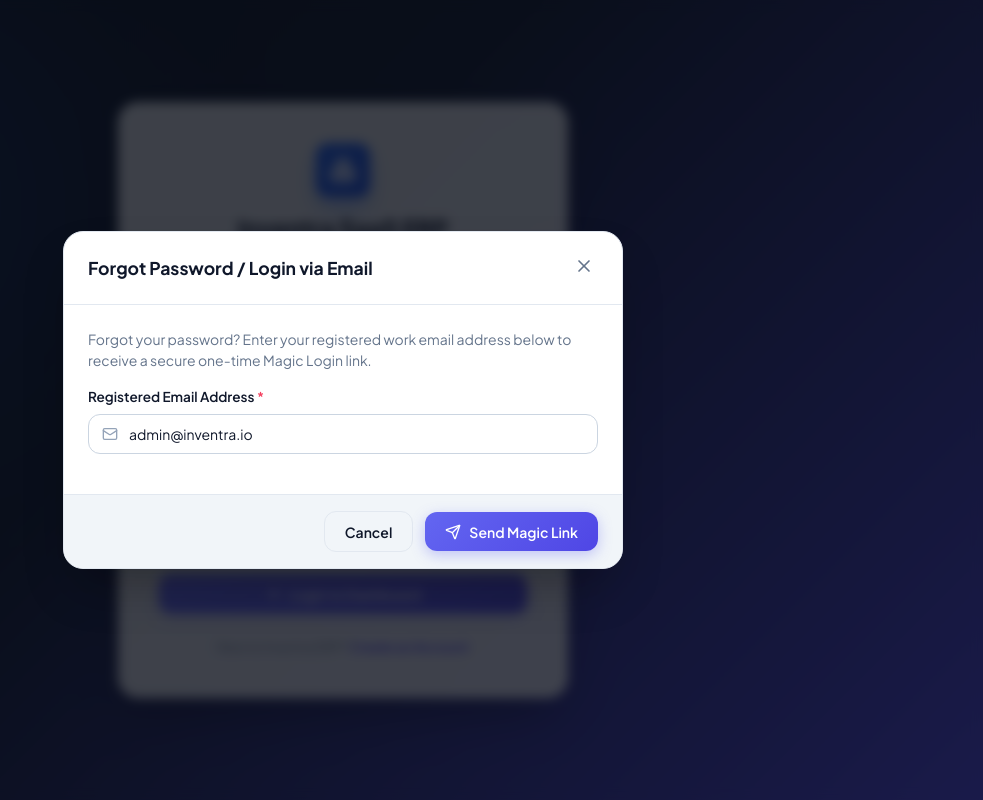
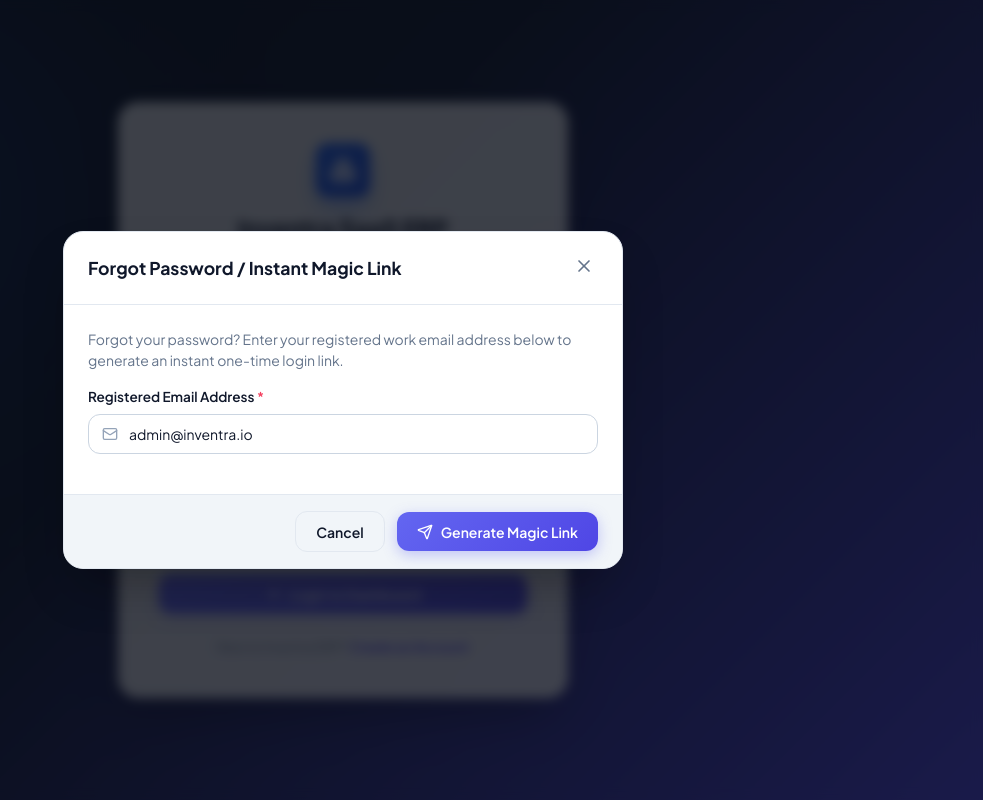
Before and after one commit to Divyanshu-Kumar20/Inventory-Management, a React (Vite) app in the folder client/: page /login in a window 1280 px wide. Both pictures are taken after a click on the button "Forgot Password?". Shown: the whole page, without its empty margins (297-1280 px from the left). Built offline with nearby package versions, Linux system fonts and the light colour scheme.

Commit message:
fix: clarify magic link instant authentication button in login modal

```diff
--- a/client/src/pages/auth/Login.jsx
+++ b/client/src/pages/auth/Login.jsx
@@ -56,7 +56,7 @@ export const Login = () => {
       return;
     }
     setMagicLinkSent(true);
-    toast.success(`One-Time Magic Login Link sent to ${targetEmail}`, 'Email Sent');
+    toast.success(`One-Time Magic Login Link generated for ${targetEmail}`, 'Email Link Ready');
   };
 
   const handleDirectEmailLogin = () => {
@@ -304,7 +304,7 @@ export const Login = () => {
       <Modal
         isOpen={showForgotModal}
         onClose={() => setShowForgotModal(false)}
-        title="Forgot Password / Login via Email"
+        title="Forgot Password / Instant Magic Link"
         footer={
           <>
             <Button variant="outline" onClick={() => setShowForgotModal(false)}>Cancel</Button>
@@ -314,14 +314,14 @@ export const Login = () => {
               </Button>
             ) : (
               <Button variant="primary" icon={Send} onClick={handleSendMagicLink}>
-                Send Magic Link
+                Generate Magic Link
               </Button>
             )}
           </>
         }
       >
         <p style={{ fontSize: '0.875rem', color: 'var(--text-muted)', marginBottom: '1rem' }}>
-          Forgot your password? Enter your registered work email address below to receive a secure one-time Magic Login link.
+          Forgot your password? Enter your registered work email address below to generate an instant one-time login link.
         </p>
 
         <Input
@@ -345,7 +345,7 @@ export const Login = () => {
               fontSize: '0.85rem'
             }}
           >
-            <strong>✨ Magic Link Ready:</strong> A single-use login link has been dispatched to <strong>{forgotEmail}</strong>. You can click below to simulate immediate email link authentication.
+            <strong>✨ Magic Link Ready:</strong> Click the blue <strong>"Login Now via Email Link"</strong> button below to sign in instantly without needing a password.
           </div>
         )}
       </Modal>
```
